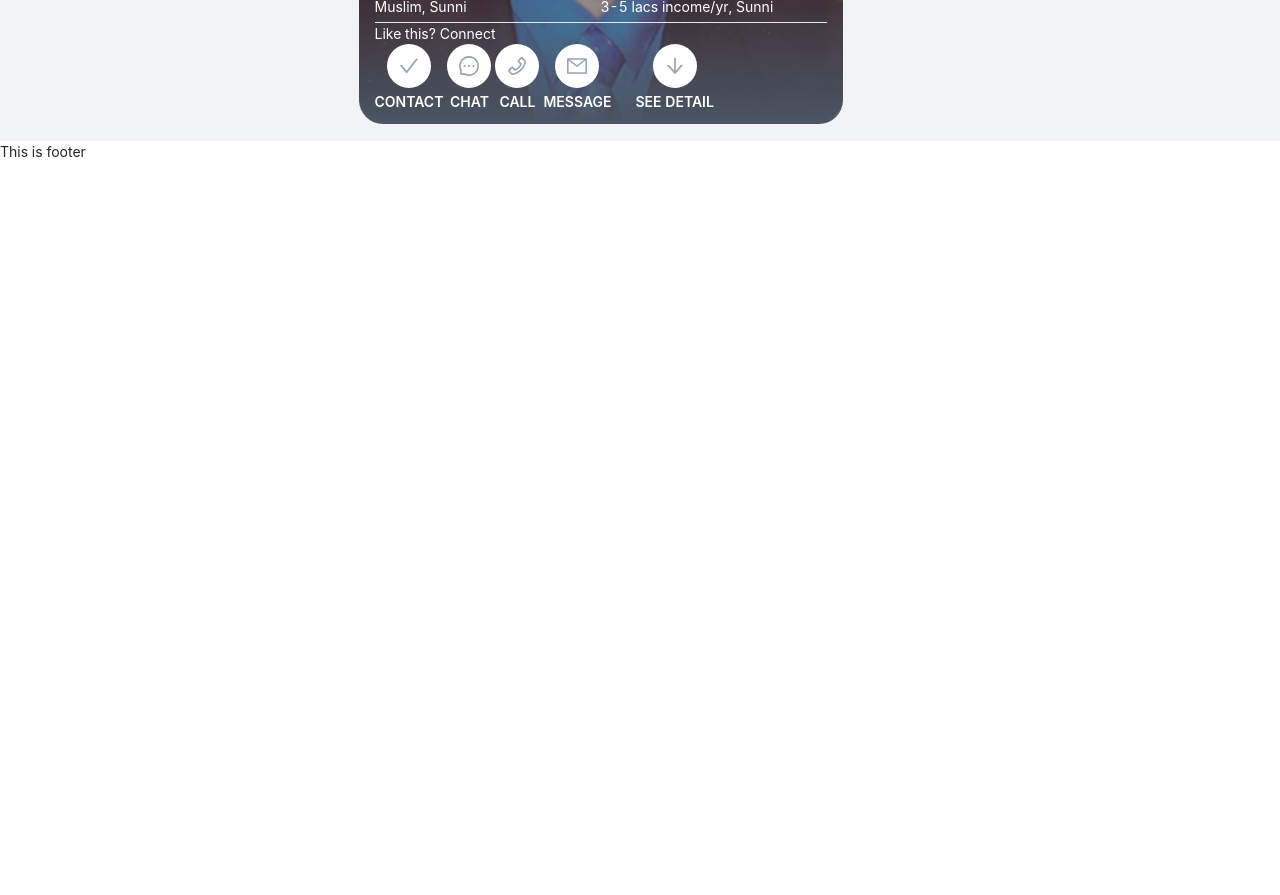
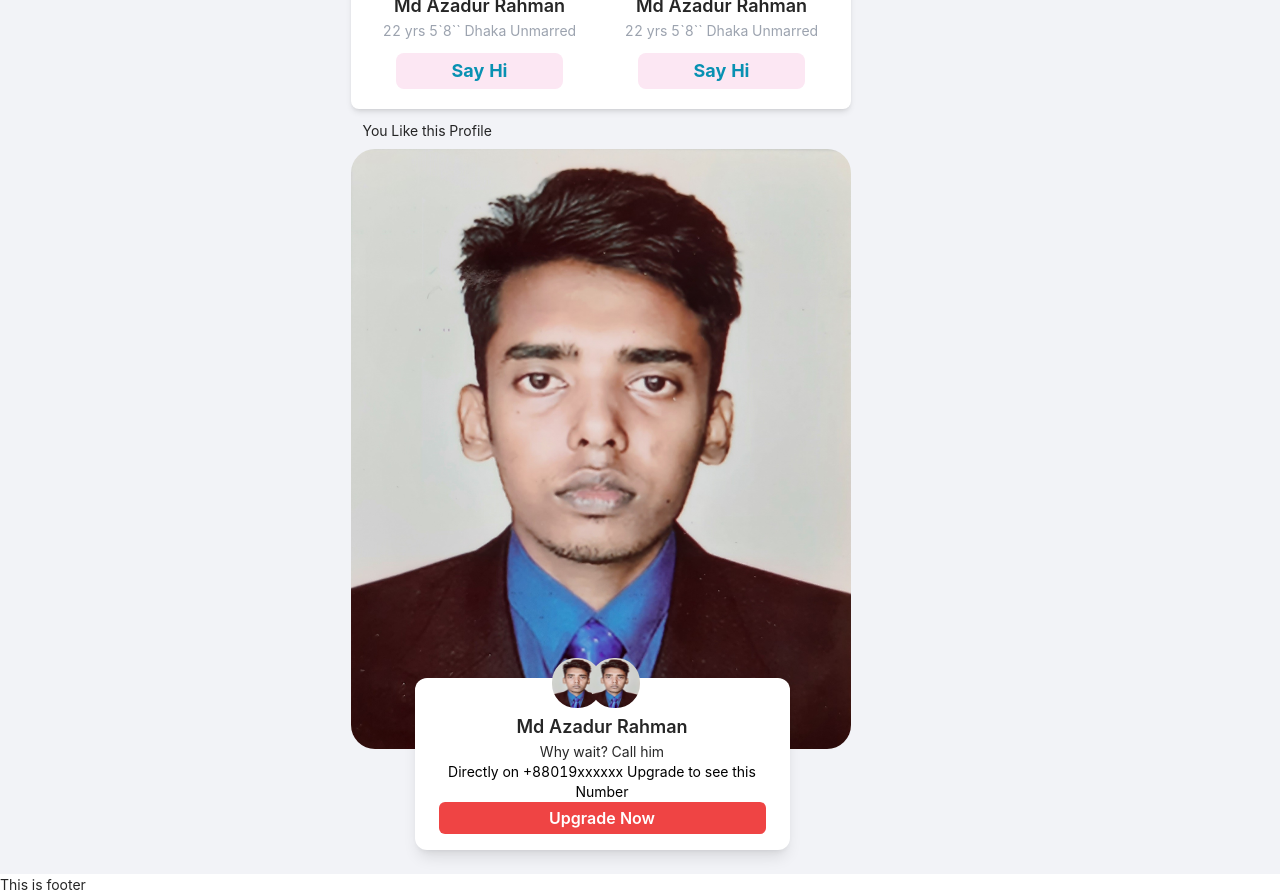
Before and after one commit to iazadur/bebaha, a Next.js app: page / in a window 1280 px wide. Shown: the part 1840-2735 px from the top of the page. Before the commit the page ends 2002 px from the top, so only its background shows below. Built offline with nearby package versions, Linux system fonts and the light colour scheme.

Commit message:
update callHim

```diff
--- /dev/null
+++ b/components/Home/CallHim/CallHim.jsx
@@ -0,0 +1,39 @@
+import Image from 'next/image';
+import React from 'react';
+
+const CallHim = () => {
+    return (
+
+        <div className='relative mb-28'>
+            <div className="flex justify-between items-center text-sm font-normal px-3 my-2">
+                <div className=""><span>You Like this Profile</span></div>
+
+            </div>
+            <div className="">
+                <Image className='rounded-3xl ' src="/img/azad.jpg" alt="" height={"600"} width={"500"} />
+
+            </div>
+            <div className="bg-white shadow-lg rounded-xl px-6 pb-4 text-white w-3/4 mx-auto absolute -bottom-24 left-16">
+                <div className="w-full mx-auto">
+                    <div className="-mt-5 flex justify-center items-center">
+                        <div className="-ml-3">
+                            <Image className='rounded-3xl' src="/img/azad.jpg" alt="" height={"50"} width={"50"} />
+                        </div>
+                        <div className="-ml-3">
+                            <Image className='rounded-3xl' src="/img/azad.jpg" alt="" height={"50"} width={"50"} />
+                        </div>
+
+                    </div>
+                    <div className="text-center">
+                        <h4 className='text-lg font-semibold '>{"Md Azadur Rahman"}</h4>
+                        <h2>Why wait? Call him</h2>
+                        <p className='text-black text-sm'>Directly on +88019xxxxxx Upgrade to see this Number</p>
+                        <p className='w-full rounded-md bg-red-500 py-1 font-semibold text-center text-base'>Upgrade Now</p>
+                    </div>
+                </div>
+            </div>
+        </div>
+    );
+};
+
+export default CallHim;
--- a/pages/index.js
+++ b/pages/index.js
@@ -1,5 +1,6 @@
 import Head from 'next/head'
 import AddUsers from '../components/Home/AddUser/AddUsers'
+import CallHim from '../components/Home/CallHim/CallHim'
 import Invitations from '../components/Home/Invitations/Invitations'
 import Preference from '../components/Home/Preference/Preference'
 import Users from '../components/Home/Users/Users'
@@ -16,11 +17,11 @@ export default function Home() {
         <meta name="description" content="THis is bebaha web app" />
         <link rel="icon" href="/favicon.ico" />
       </Head>
-
-      <AddUsers />
       <Invitations />
       <Preference />
       <Users />
+      <AddUsers />
+      <CallHim />
 
 
     </>
```
